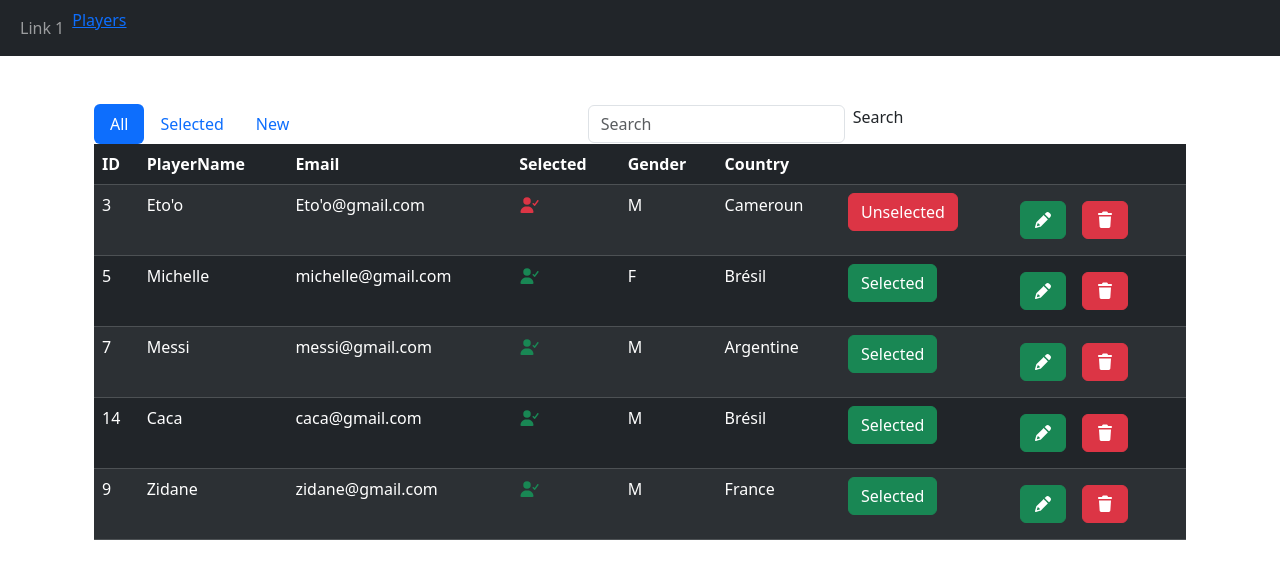
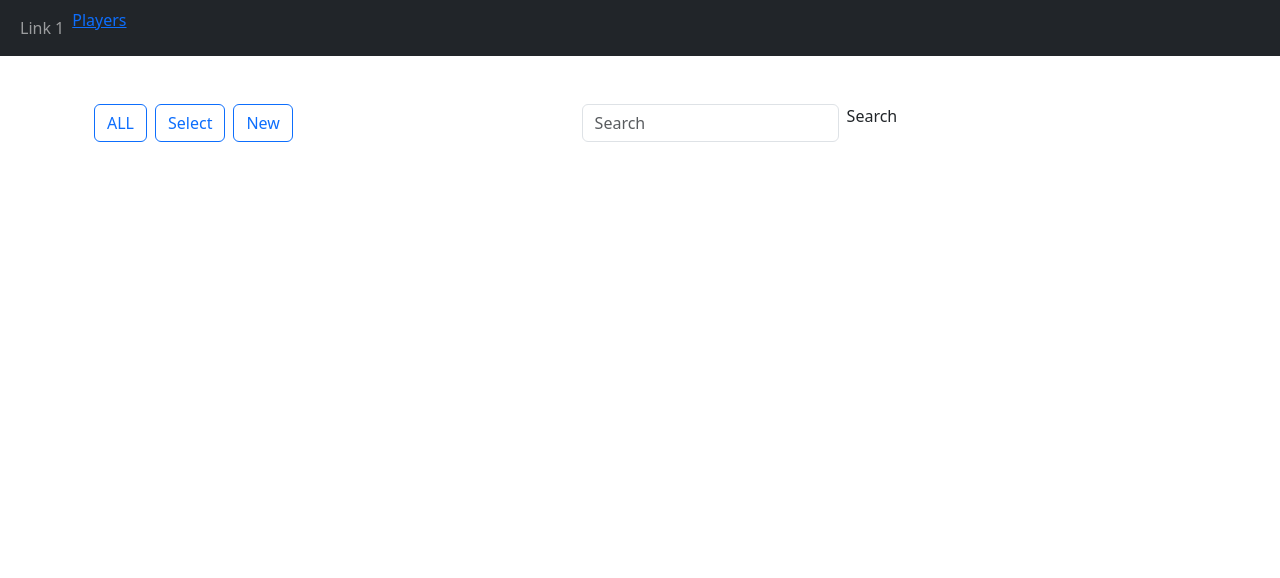
Before and after one commit to Splinter-ben/Football-player, an Angular app: page /playersComponent in a window 1280 px wide. Shown: the top 578 px of the page. Built offline with nearby package versions, Linux system fonts and the light colour scheme; data requests are answered from the project's data file.

Commit message:
fixed ns_binding_aborted

```diff
--- a/src/app/components/players/players.html
+++ b/src/app/components/players/players.html
@@ -1,33 +1,15 @@
 <div class="container">
   <ul class="nav nav-pills mt-5 ml-5">
   <li class="nav-item bclick">
-    <a
-      href="#"
-      class="nav-link active"
-      data-bs-toggle="pill"
-      (click)="onGetAllPlayers()"
-      >All</a
-    >
+     <button type="button" class="btn btn-outline-primary me-2" (click)="onGetAllPlayers()">ALL</button>
   </li>
 
   <li class="nav-item bclick">
-    <a
-      href="#"
-      class="nav-link"
-      data-bs-toggle="pill"
-      (click)="onGetAllPlayersSelected()"
-      >Selected</a
-    >
+     <button type="button" class="btn btn-outline-primary me-2" (click)="onGetAllPlayersSelected()">Select</button>
   </li>
 
   <li class="nav-item bclick">
-    <a
-      href="#"
-      class="nav-link"
-      data-bs-toggle="pill"
-      (click)="onNewPlayers()"
-      >New</a
-    >
+    <button type="button" class="btn btn-outline-primary" (click)="onNewPlayers()">New</button>
   </li>
 
     <form
--- a/src/app/components/players/players.ts
+++ b/src/app/components/players/players.ts
@@ -24,7 +24,7 @@ export class Players implements OnInit {
   faUserCheck = faUserCheck;
 
   ngOnInit(): void {
-    this.onGetAllPlayers();
+
   }
 
   onGetAllPlayers() {
```
Also changed, not shown: 7 other files (tests, documents, lock files or other folders).
